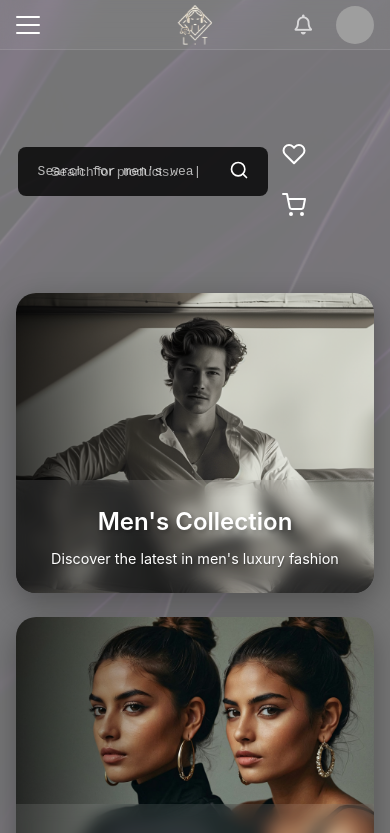
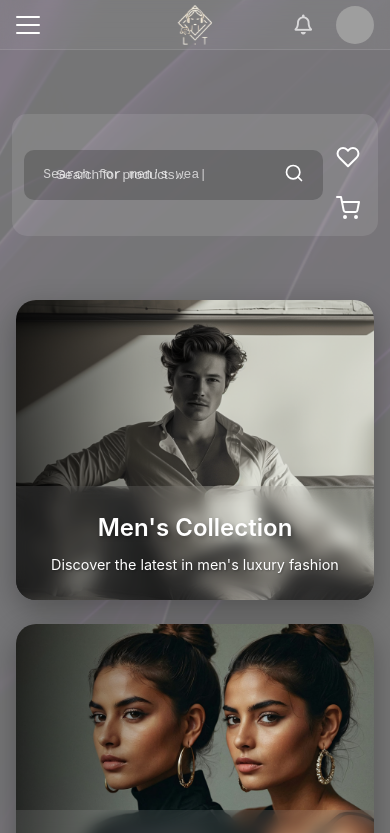
Before and after one commit to luxuryintaste-LIT/lit-ecommerce-backend, a React (Vite) app: page / in a window 390 px wide. Shown: the top 833 px of the page. Built offline with nearby package versions, Linux system fonts and the light colour scheme; grey boxes are pictures that could not be loaded.

Commit message:
again fixed

```diff
--- a/src/styles/SearchBar.css
+++ b/src/styles/SearchBar.css
@@ -13,13 +13,14 @@
   gap: 1.5rem;
   padding: 1rem 1.5rem;
   border-radius: 15px;
+  background: rgba(255, 255, 255, 0.1);
 }
 
 .search-box {
   display: flex;
   align-items: center;
   flex: 1;
-  background: rgba(255, 255, 255, 0.15);
+  background: rgba(0, 0, 0, 0.2);
   border-radius: 10px;
   overflow: hidden;
   transition: all 0.3s ease;
@@ -113,32 +114,25 @@
   }
 
   .search-wrapper {
-    padding: 0.5rem;
+    padding: 0.75rem 1rem;
     gap: 0.75rem;
-    background: transparent;
+    background: rgba(255, 255, 255, 0.1);
   }
 
   .search-box {
-    background: rgba(0, 0, 0, 0.8);
-    border-radius: 8px;
-    width: 100%;
-    max-width: 300px;
+    flex: 1;
+    min-width: 200px;
+    background: rgba(0, 0, 0, 0.2);
   }
 
   .search-input {
-    padding: 0.6rem 2.2rem;
+    padding: 0.6rem 1rem 0.6rem 2.2rem;
     font-size: 0.9rem;
-    color: rgba(255, 255, 255, 0.9);
-  }
-
-  .search-input::placeholder {
-    color: rgba(255, 255, 255, 0.6);
   }
 
   .search-icon {
     left: 0.7rem;
     font-size: 0.9rem;
-    color: rgba(255, 255, 255, 0.6);
   }
 
   .action-buttons {
@@ -158,16 +152,16 @@
   }
 
   .search-wrapper {
-    padding: 0.4rem;
+    padding: 0.6rem 0.75rem;
     gap: 0.5rem;
   }
 
   .search-box {
-    max-width: 250px;
+    min-width: 160px;
   }
 
   .search-input {
-    padding: 0.5rem 2rem;
+    padding: 0.5rem 0.75rem 0.5rem 2rem;
     font-size: 0.85rem;
   }
 
```
